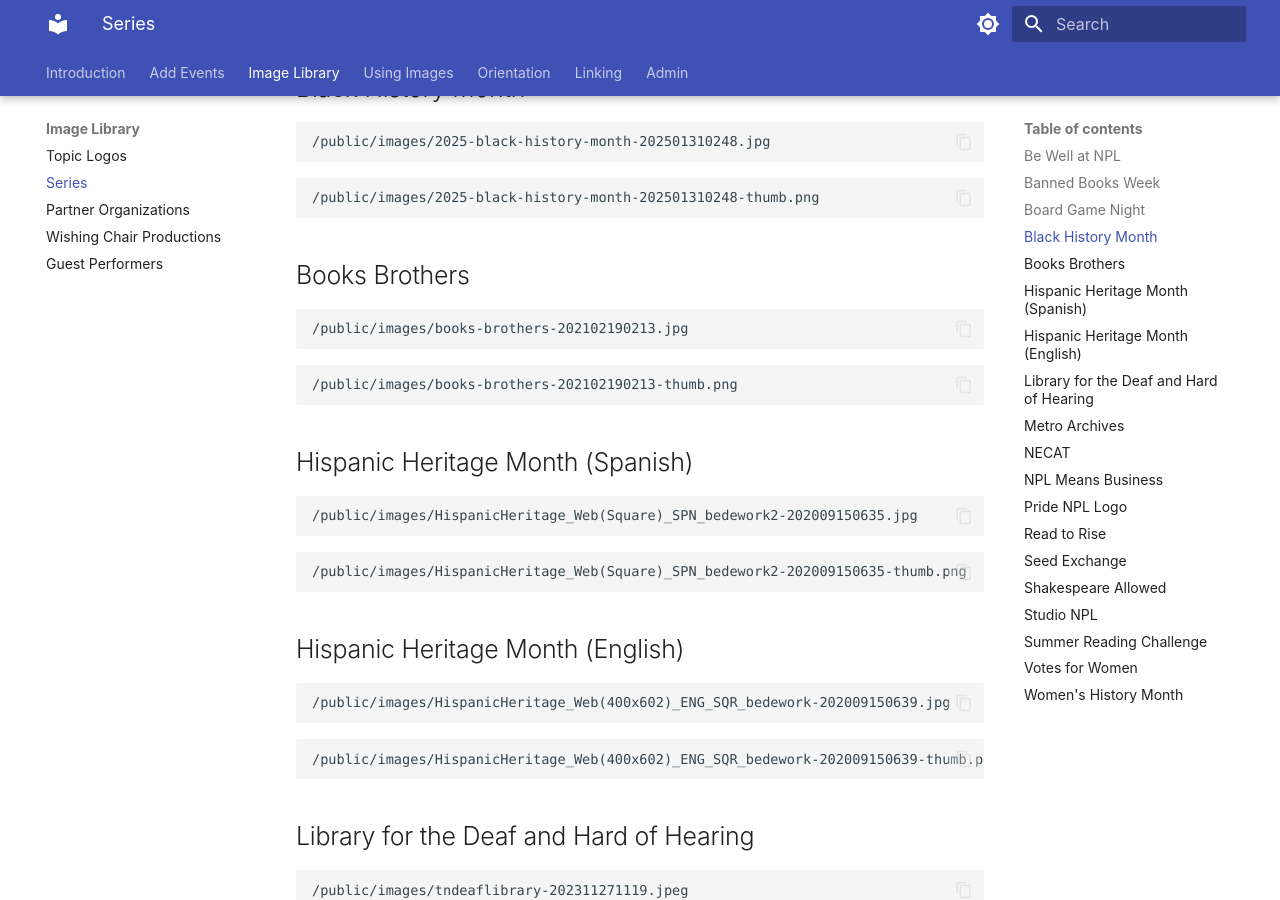
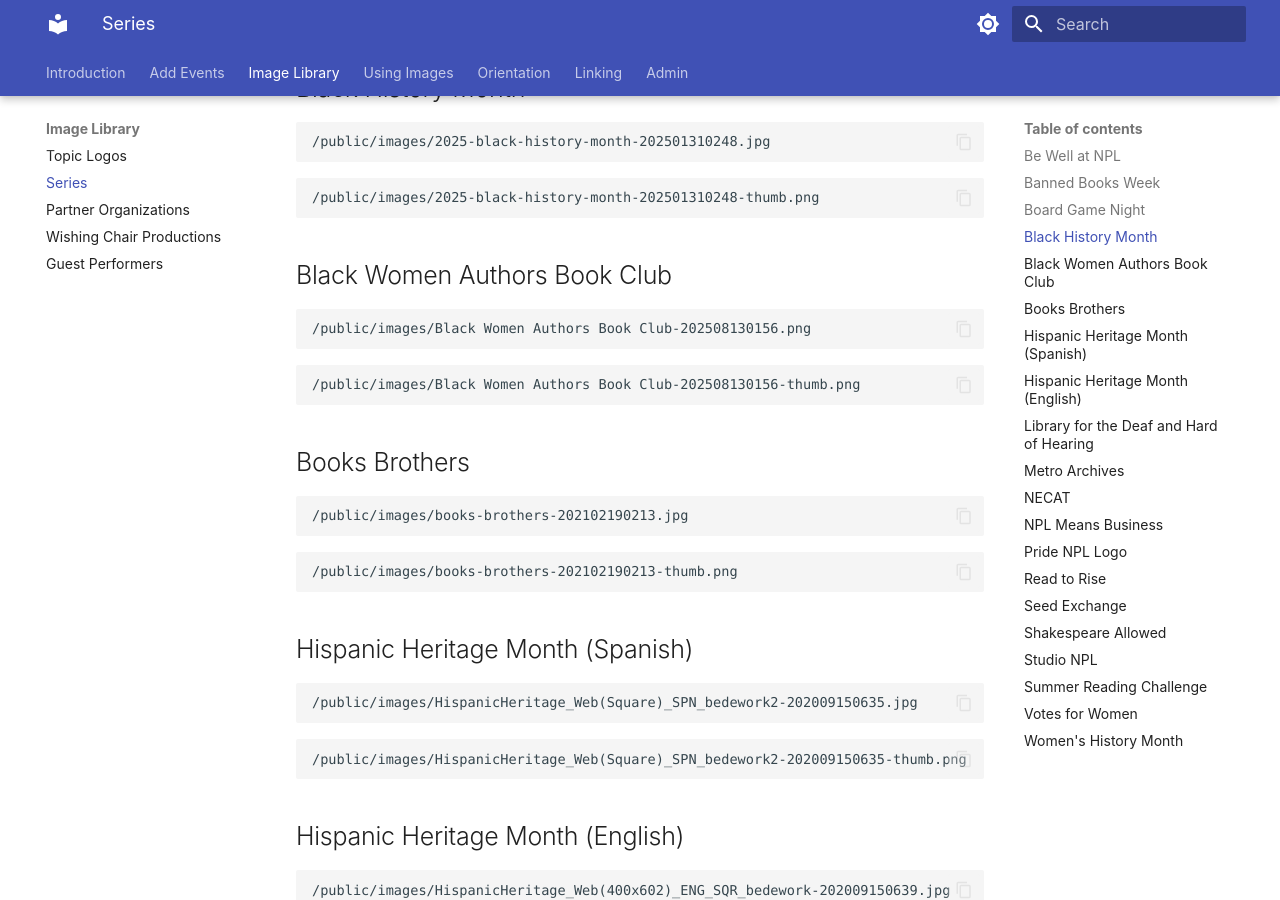
Before and after one commit to Nashville-Public-Library/bedework-docs, an MkDocs documentation site: the page built from docs/image-library/series-logos.md, in a window 1280 px wide and 900 px high, scrolled down 759 px. Built offline with MkDocs 1.6.1 and Material for MkDocs 9.7.7, drawn with Linux system fonts in a browser that asks for light colours.

Commit message:
Adding series and partner images

````diff
--- a/docs/image-library/series-logos.md
+++ b/docs/image-library/series-logos.md
@@ -43,6 +43,16 @@ title: Series
 
 ```text
 /public/images/2025-black-history-month-202501310248-thumb.png
+```
+
+## Black Women Authors Book Club
+
+```text
+/public/images/Black Women Authors Book Club-202508130156.png
+```
+
+```text
+/public/images/Black Women Authors Book Club-202508130156-thumb.png
 ```
 
 ## Books Brothers
````
Also changed, not shown: docs/image-library/partner-organizations.md (+10 -0 lines).
